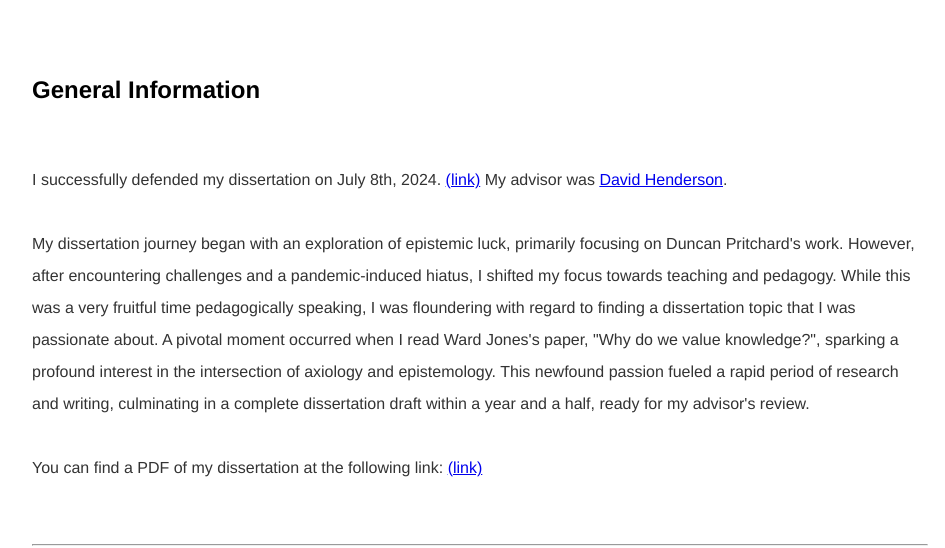
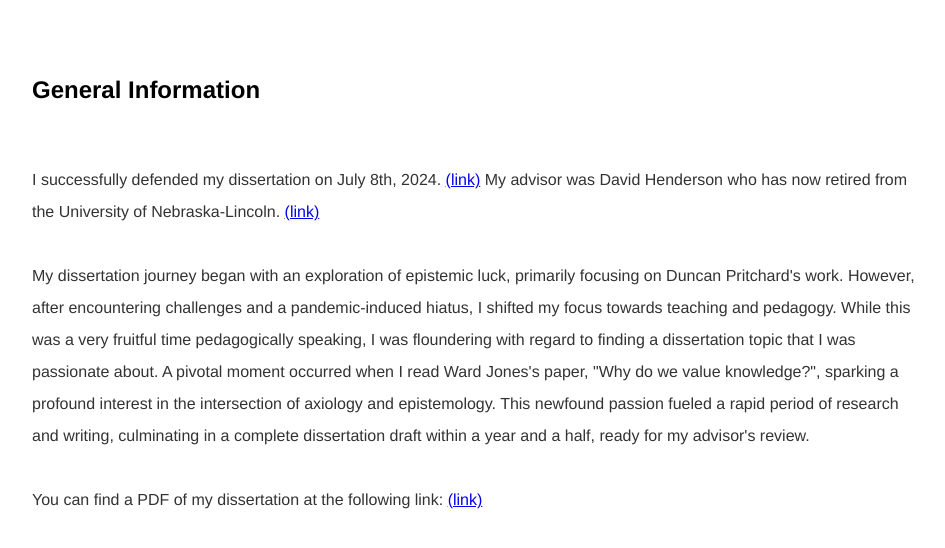
Before and after one commit to kevinjpatton/kevinjpatton.github.io, a Jekyll site: the page built from dissertation/index.html, in a window 1280 px wide and 900 px high, cut to the strip 352-900 px from the top of the window. Shown: the whole strip, without its empty margins (160-1105 px from the left). Built offline with Jekyll 4.4.1, drawn with Linux system fonts in a browser that asks for light colours; Markdown is read by kramdown in place of the engine named in the settings.

Commit message:
Update index.html

```diff
--- a/dissertation/index.html
+++ b/dissertation/index.html
@@ -3,7 +3,7 @@ layout: dissertation
 title: Kevin Patton | Dissertation
 ---
 <h2>General Information</h2>
-<p>I successfully defended my dissertation on July 8th, 2024. <a href="https://www.unl.edu/philosophy/patton-successfully-defended-dissertation" target="_blank">(link)</a> My advisor was <a href="https://www.unl.edu/philosophy/david-henderson" target="_blank">David Henderson</a>.<br><br>
+<p>I successfully defended my dissertation on July 8th, 2024. <a href="https://www.unl.edu/philosophy/patton-successfully-defended-dissertation" target="_blank">(link)</a> My advisor was David Henderson who has now retired from the University of Nebraska-Lincoln. <a href="https://www.unl.edu/philosophy/david-henderson" target="_blank">(link)</a><br><br>
 My dissertation journey began with an exploration of epistemic luck, primarily focusing on Duncan Pritchard's work. However, after encountering challenges and a pandemic-induced hiatus, I shifted my focus towards teaching and pedagogy. While this was a very fruitful time pedagogically speaking, I was floundering with regard to finding a dissertation topic that I was passionate about. A pivotal moment occurred when I read Ward Jones's paper, "Why do we value knowledge?", sparking a profound interest in the intersection of axiology and epistemology. This newfound passion fueled a rapid period of research and writing, culminating in a complete dissertation draft within a year and a half, ready for my advisor's review.<br><br>
 You can find a PDF of my dissertation at the following link: <a href="https://digitalcommons.unl.edu/philosophydiss/15/" target="_blank">(link)</a></p>
 <hr>
```
